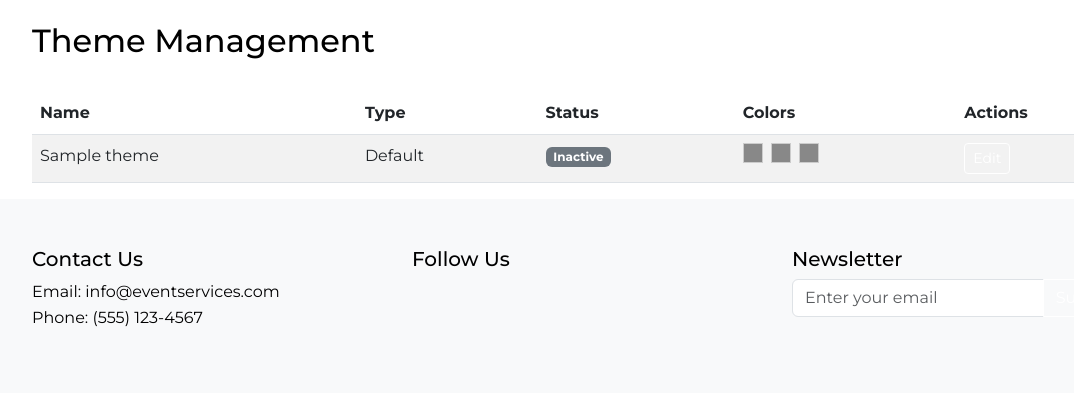
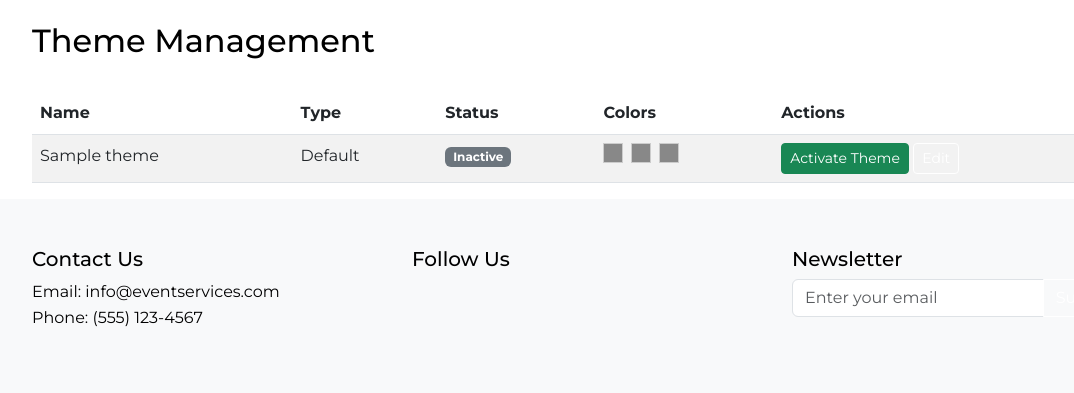
Before and after one commit to cwimsatt/event-services-website-clone, a Python web app: template templates/admin/themes.html in a window 1280 px wide. Shown: the part 74-467 px from the top of the page, without its empty margins (50-1124 px from the left). Run offline with Jinja, Linux system fonts and the light colour scheme; the template is opened without the code that fills it: most values are stand-ins (such as "Sample title", 1, 10 or a date in 2020); some libraries are stand-ins or nearby versions.

Commit message:
Restored to '84dee01282788a7165fee107a42f86ecd606d580'
Replit-Restored-To:84dee01282788a7165fee107a42f86ecd606d580

```diff
--- a/static/css/gallery.css
+++ b/static/css/gallery.css
@@ -11,11 +11,11 @@
     overflow: hidden;
     box-shadow: 0 2px 4px rgba(0,0,0,0.1);
     transition: transform 0.3s ease;
-    display: flex;
-    flex-direction: column;
     width: calc(33.333% - 20px);
     margin: 10px;
     float: left;
+    display: flex;
+    flex-direction: column;
 }
 
 @media (max-width: 992px) {
--- a/static/js/gallery.js
+++ b/static/js/gallery.js
@@ -1,4 +1,3 @@
-
 document.addEventListener('DOMContentLoaded', function() {
     // Only initialize gallery on pages that have the gallery-grid
     const grid = document.querySelector('.gallery-grid');
@@ -30,9 +29,7 @@
                     transitionDuration: '0.3s'
                 });
 
-                if (masonry) {
-                    masonryInstances.push(masonry);
-                }
+                masonryInstances.push(masonry);
                 console.log(`Masonry initialized successfully for grid ${index + 1}`);
             } catch (error) {
                 console.error(`Gallery initialization error for grid ${index + 1}:`, error);
@@ -47,8 +44,9 @@
     };
 
     // Initialize filtering functionality
-    const initializeFilters = function() {
+    const initializeFilters = function(masonryInstances) {
         const filterButtons = document.querySelectorAll('.filter-btn');
+
         if (!filterButtons.length) return;
 
         filterButtons.forEach(button => {
@@ -62,9 +60,28 @@
                 filterButtons.forEach(btn => btn.classList.remove('active'));
                 this.classList.add('active');
 
-                // Reinitialize Masonry after filter
+                // Destroy existing Masonry instances
+                if (masonryInstances && masonryInstances.length) {
+                    masonryInstances.forEach(masonry => {
+                        if (masonry && masonry.destroy) {
+                            masonry.destroy();
+                        }
+                    });
+                }
+
+                // Wait for DOM updates
                 setTimeout(() => {
-                    initializeMasonry();
+                    // Reinitialize Masonry
+                    const newMasonryInstances = initializeMasonry();
+
+                    // Update layout after a short delay to ensure proper positioning
+                    setTimeout(() => {
+                        newMasonryInstances.forEach(masonry => {
+                            if (masonry && masonry.layout) {
+                                masonry.layout();
+                            }
+                        });
+                    }, 100);
                 }, 100);
             });
         });
@@ -72,7 +89,7 @@
     };
 
     // Initialize lazy loading
-    const initializeLazyLoading = function() {
+    const initializeLazyLoading = function(masonry) {
         const lazyImages = document.querySelectorAll('img.lazy');
 
         if (!lazyImages.length) return;
@@ -85,6 +102,13 @@
                         img.src = img.dataset.src;
                         img.classList.remove('lazy');
                         observer.unobserve(img);
+
+                        // Update layout after image loads
+                        img.addEventListener('load', () => {
+                            if (masonry) {
+                                masonry.layout();
+                            }
+                        });
                     }
                 }
             });
@@ -99,17 +123,23 @@
     };
 
     // Wait for images to load before initializing
+    const grids = document.querySelectorAll('.gallery-grid');
+    if (!grids.length) {
+        console.log('No gallery grids found - skipping initialization');
+        return;
+    }
+
     if (typeof imagesLoaded === 'function') {
         console.log('Using imagesLoaded for initialization');
-        imagesLoaded(grid, function() {
-            initializeMasonry();
-            initializeFilters();
-            initializeLazyLoading();
+        imagesLoaded(grids, function() {
+            const masonryInstances = initializeMasonry();
+            initializeFilters(masonryInstances);
+            initializeLazyLoading(masonryInstances);
         });
     } else {
         console.warn('imagesLoaded not available, falling back to direct initialization');
-        initializeMasonry();
-        initializeFilters();
-        initializeLazyLoading();
+        const masonryInstances = initializeMasonry();
+        initializeFilters(masonryInstances);
+        initializeLazyLoading(masonryInstances);
     }
 });
--- a/templates/admin/themes.html
+++ b/templates/admin/themes.html
@@ -46,18 +46,17 @@
                         </div>
                     </td>
                     <td>
-                        <div class="d-flex gap-2">
-                            <a href="{{ url_for('admin_custom.edit_theme', id=theme.id) }}" class="btn btn-sm btn-primary">Edit</a>
-                        </div>
+                        <form action="{{ url_for('admin_custom.edit_theme', id=theme.id) }}" method="POST" class="d-inline" id="activate-form-{{ theme.id }}">
+                            <input type="hidden" name="csrf_token" value="{{ csrf_token() }}">
+                            <input type="hidden" name="is_active" value="true">
+                            {% if not theme.is_active %}
+                            <button type="submit" class="btn btn-sm btn-success">Activate Theme</button>
+                            {% endif %}
+                        </form>
+                        <a href="{{ url_for('admin_custom.edit_theme', id=theme.id) }}" class="btn btn-sm btn-primary">Edit</a>
                         {% if theme.is_custom %}
                         <form action="{{ url_for('admin_custom.delete_theme', id=theme.id) }}" method="POST" class="d-inline">
-                            <input type="hidden" name="csrf_token" value="{{ csrf_token() }}">
-                            <button type="submit" class="btn btn-sm btn-danger"
-                                    {% if themes|length <= 1 or theme.is_active %}disabled{% endif %}
-                                    onclick="return confirm('Are you sure you want to delete this theme?')"
-                                    title="{% if themes|length <= 1 %}Cannot delete the only theme{% elif theme.is_active %}Cannot delete active theme{% endif %}">
-                                Delete
-                            </button>
+                            <button type="submit" class="btn btn-sm btn-danger" onclick="return confirm('Are you sure you want to delete this theme?')">Delete</button>
                         </form>
                         {% endif %}
                     </td>
```
